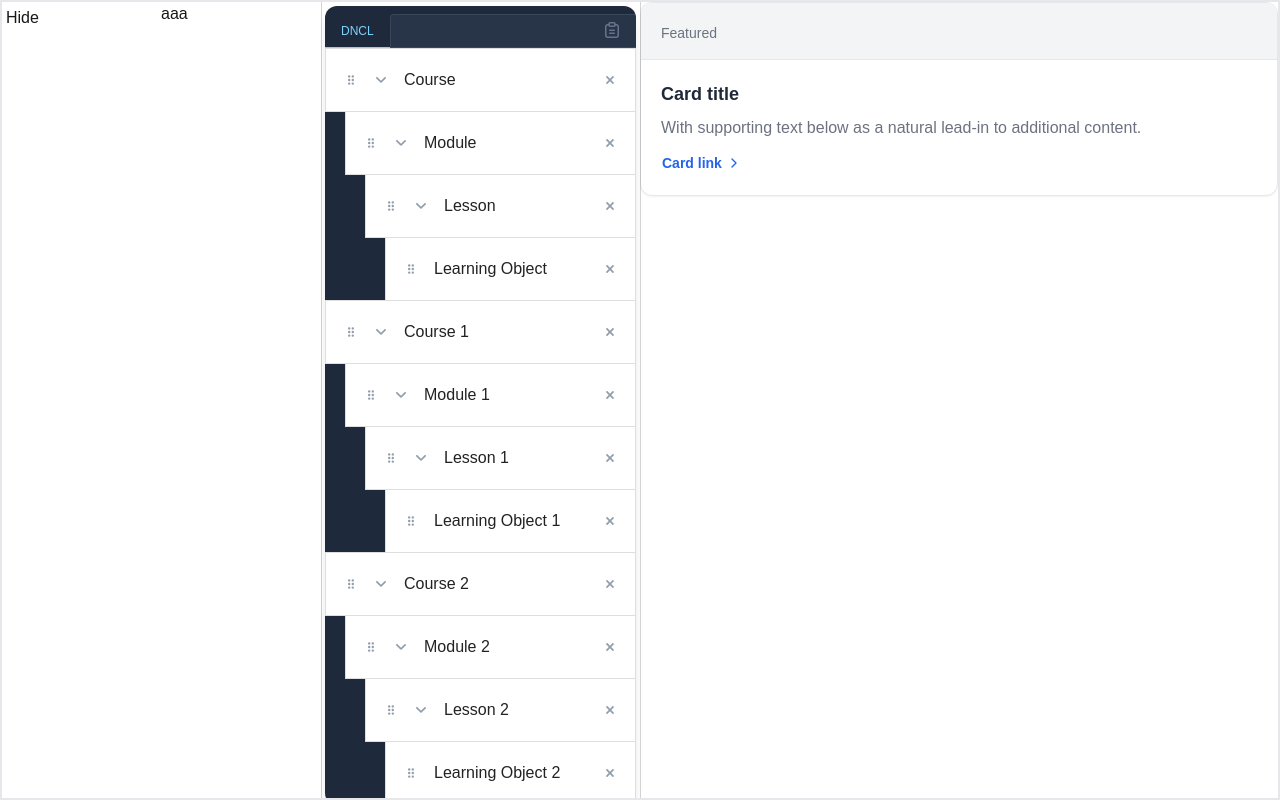
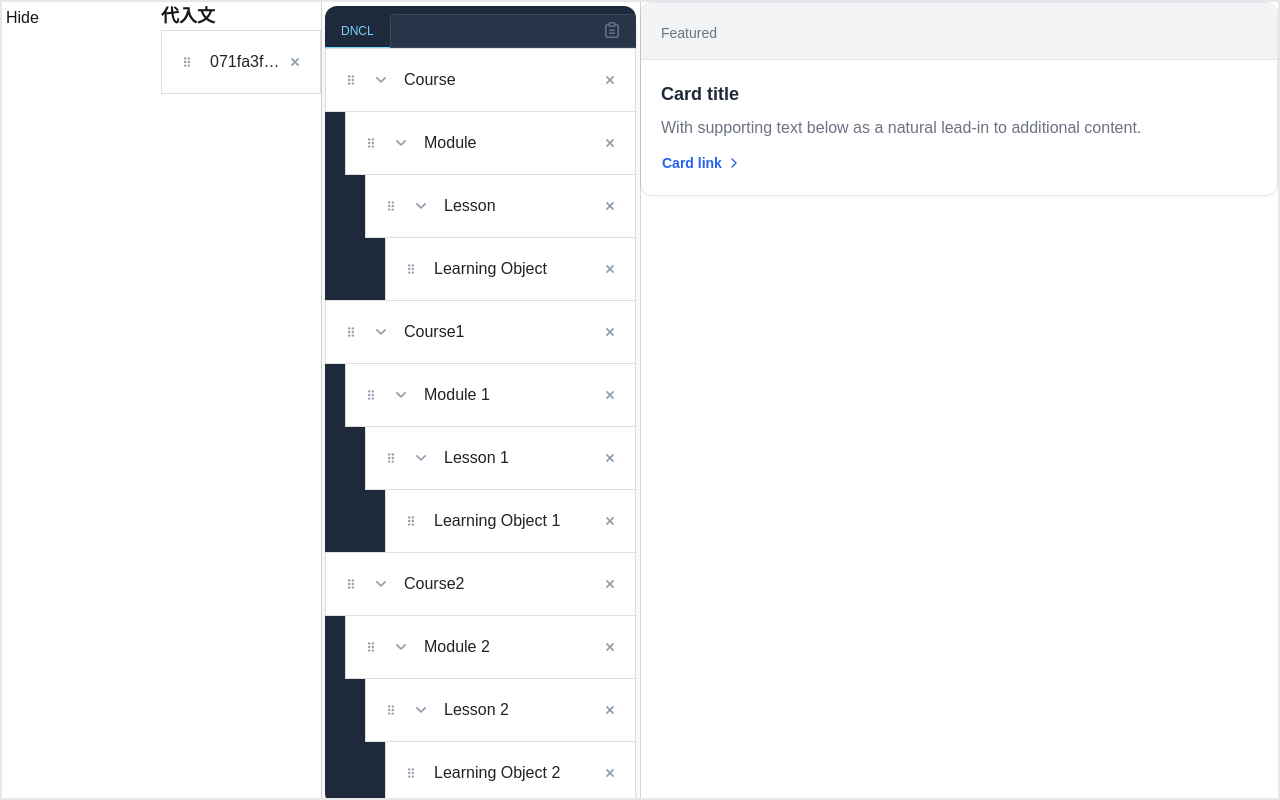
Before and after one commit to Guri-hm/dncl, a Next.js app: page /edit in a window 1280 px wide. Built offline with nearby package versions, Linux system fonts and the light colour scheme.

Commit message:
ドラッグアイテムの追加中

```diff
--- a/src/app/components/SortableTree.tsx
+++ b/src/app/components/SortableTree.tsx
@@ -35,49 +35,65 @@ import {
   setProperty,
 } from "../utilities";
 import type { FlattenedItem, SensorContext, TreeItems } from "../types";
-import { SortableTreeItem } from "../components";
+import { SortableTreeItem, FragmentsTreeItem } from "../components";
+import { v4 as uuidv4 } from "uuid";
 
 const initialItems: TreeItems = [
   {
-    id: "Course",
+    id: uuidv4(),
+    code: "Course",
     children: [
       {
-        id: "Module",
+        id: uuidv4(),
+        code: "Module",
         children: [
-          { id: "Lesson", children: [{ id: "Learning Object", children: [] }] }
+          { id: uuidv4(), code: "Lesson", children: [{ id: uuidv4(), code: "Learning Object", children: [] }] }
         ]
       }
     ]
   },
   {
-    id: "Course 1",
+    id: uuidv4(),
+    code: "Course1",
     children: [
       {
-        id: "Module 1",
+        id: uuidv4(),
+        code: "Module 1",
         children: [
           {
-            id: "Lesson 1",
-            children: [{ id: "Learning Object 1", children: [] }]
+            id: uuidv4(),
+            code: "Lesson 1",
+            children: [{ id: uuidv4(), code: "Learning Object 1", children: [] }]
           }
         ]
       }
     ]
   },
   {
-    id: "Course 2",
+    id: uuidv4(),
+    code: "Course2",
     children: [
       {
-        id: "Module 2",
+        id: uuidv4(),
+        code: "Module 2",
         children: [
           {
-            id: "Lesson 2",
-            children: [{ id: "Learning Object 2", children: [] }]
+            id: uuidv4(),
+            code: "Lesson 2",
+            children: [{ id: uuidv4(), code: "Learning Object 2", children: [] }]
           }
         ]
       }
     ]
+  },
+];
+const fragments: TreeItems = [
+  {
+    id: uuidv4(),
+    code: "代入文",
+    children: []
   }
-];
+]
 
 const measuring = {
   droppable: {
@@ -113,6 +129,7 @@ export function SortableTree({
 }: Props) {
   const [items, setItems] = useState(() => defaultItems);
   const [activeId, setActiveId] = useState<string | null>(null);
+  const [activeCode, setActiveCode] = useState<string | null>(null);
   const [overId, setOverId] = useState<string | null>(null);
   const [offsetLeft, setOffsetLeft] = useState(0);
   const [currentPosition, setCurrentPosition] = useState<{
@@ -199,7 +216,23 @@ export function SortableTree({
             </button>
           </Allotment.Pane>
           <Allotment.Pane visible={visible} snap>
-            <>aaa</>
+            <div className="text-lg font-bold">代入文</div>
+            {fragments.map(({ id, children, collapsed }) => (
+              <FragmentsTreeItem
+                key={id}
+                id={id}
+                value={id}
+                indentationWidth={indentationWidth}
+                indicator={indicator}
+                collapsed={Boolean(collapsed && children.length)}
+                onCollapse={
+                  collapsible && children.length
+                    ? () => handleCollapse(id)
+                    : undefined
+                }
+                onRemove={removable ? () => handleRemove(id) : undefined}
+              />
+            ))}
           </Allotment.Pane>
         </Allotment>
         <Allotment.Pane className="p-1" minSize={200}>
@@ -218,11 +251,11 @@ export function SortableTree({
             </div>
             <div className="relative text-white">
               <SortableContext items={sortedIds} strategy={verticalListSortingStrategy}>
-                {flattenedItems.map(({ id, children, collapsed, depth }) => (
+                {flattenedItems.map(({ id, children, collapsed, depth, code }) => (
                   <SortableTreeItem
                     key={id}
                     id={id}
-                    value={id}
+                    value={code}
                     depth={id === activeId && projected ? projected.depth : depth}
                     indentationWidth={indentationWidth}
                     indicator={indicator}
@@ -249,7 +282,7 @@ export function SortableTree({
                   depth={activeItem.depth}
                   clone
                   childCount={getChildCount(items, activeId) + 1}
-                  value={activeId}
+                  value={activeCode ? activeCode : ""}
                   indentationWidth={indentationWidth}
                 />
               ) : null}
@@ -269,6 +302,7 @@ export function SortableTree({
     const activeItem = flattenedItems.find(({ id }) => id === activeId);
 
     if (activeItem) {
+      setActiveCode(activeItem?.code);
       setCurrentPosition({
         parentId: activeItem.parentId,
         overId: activeId.toString()
--- /dev/null
+++ b/src/app/components/TreeItem/FragmentsTreeItem.tsx
@@ -0,0 +1,46 @@
+import React, { CSSProperties } from 'react';
+import { AnimateLayoutChanges, useSortable } from '@dnd-kit/sortable';
+import { CSS } from '@dnd-kit/utilities';
+
+import { TreeItem, Props as TreeItemProps } from './TreeItem';
+
+interface Props extends TreeItemProps {
+  id: string;
+}
+
+const animateLayoutChanges: AnimateLayoutChanges = ({ isSorting, wasDragging }) =>
+  isSorting || wasDragging ? false : true;
+
+export function FragmentsTreeItem({ id, ...props }: Props) {
+  const {
+    attributes,
+    isDragging,
+    isSorting,
+    listeners,
+    setDraggableNodeRef,
+    setDroppableNodeRef,
+    transform,
+    transition,
+  } = useSortable({
+    id,
+    animateLayoutChanges,
+  });
+  const style: CSSProperties = {
+    transform: CSS.Translate.toString(transform),
+    transition,
+  };
+  return (
+    <TreeItem
+      ref={setDraggableNodeRef}
+      wrapperRef={setDroppableNodeRef}
+      style={style}
+      ghost={isDragging}
+      disableInteraction={isSorting}
+      handleProps={{
+        ...attributes,
+        ...listeners,
+      }}
+      {...props}
+    />
+  );
+}
--- a/src/app/components/TreeItem/index.ts
+++ b/src/app/components/TreeItem/index.ts
@@ -1,2 +1,3 @@
-export {TreeItem} from './TreeItem';
-export {SortableTreeItem} from './SortableTreeItem';
+export { TreeItem } from './TreeItem';
+export { SortableTreeItem } from './SortableTreeItem';
+export { FragmentsTreeItem } from './FragmentsTreeItem';
--- a/src/app/components/index.ts
+++ b/src/app/components/index.ts
@@ -1 +1 @@
-export { TreeItem, SortableTreeItem } from './TreeItem';
+export { TreeItem, SortableTreeItem, FragmentsTreeItem } from './TreeItem';
--- a/src/app/types/types.ts
+++ b/src/app/types/types.ts
@@ -2,6 +2,7 @@ import type { RefObject } from 'react';
 
 export interface TreeItem {
   id: string;
+  code: string;
   children: TreeItem[];
   collapsed?: boolean;
 }
```
